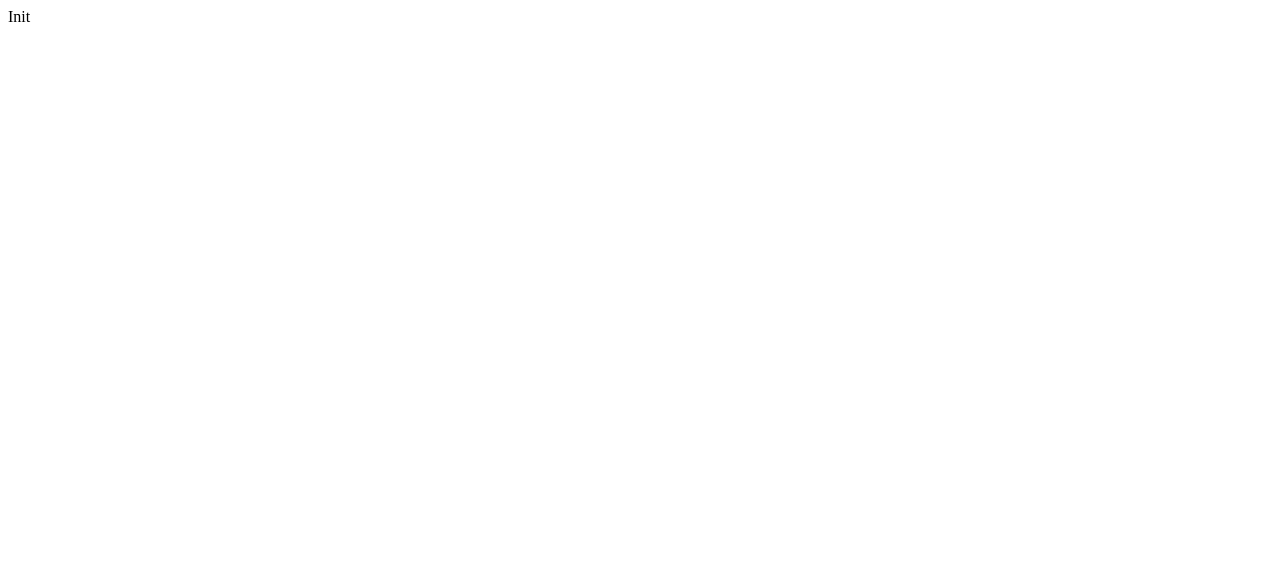
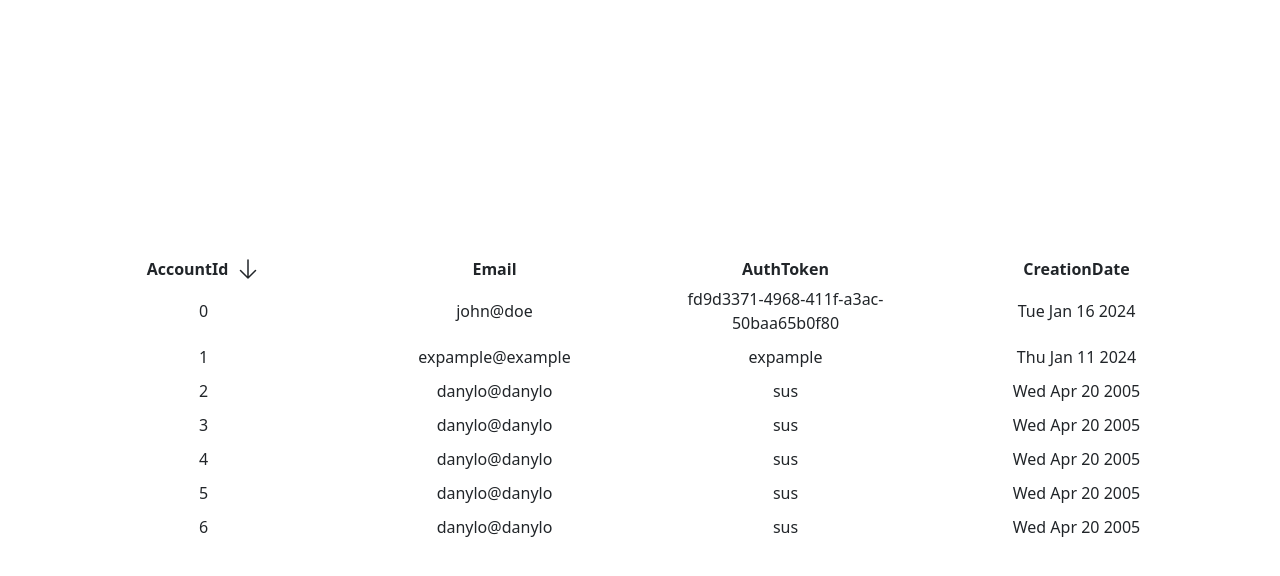
Before and after one commit to DanyloSus/aa-test, a React (Vite) app: page / in a window 1280 px wide. Shown: the top 576 px of the page. Built offline with nearby package versions, Linux system fonts and the light colour scheme.

Commit message:
Sort and see content

```diff
--- a/index.html
+++ b/index.html
@@ -2,6 +2,12 @@
 <html lang="en">
   <head>
     <meta charset="UTF-8" />
+    <link
+      href="https://cdn.jsdelivr.net/npm/bootstrap@5.3.2/dist/css/bootstrap.min.css"
+      rel="stylesheet"
+      integrity="sha384-T3c6CoIi6uLrA9TneNEoa7RxnatzjcDSCmG1MXxSR1GAsXEV/Dwwykc2MPK8M2HN"
+      crossorigin="anonymous"
+    />
     <link rel="icon" type="image/svg+xml" href="/vite.svg" />
     <meta name="viewport" content="width=device-width, initial-scale=1.0" />
     <title>Vite + React + TS</title>
@@ -9,5 +15,10 @@
   <body>
     <div id="root"></div>
     <script type="module" src="/src/main.tsx"></script>
+    <script
+      src="https://cdn.jsdelivr.net/npm/bootstrap@5.3.2/dist/js/bootstrap.bundle.min.js"
+      integrity="sha384-C6RzsynM9kWDrMNeT87bh95OGNyZPhcTNXj1NW7RuBCsyN/o0jlpcV8Qyq46cDfL"
+      crossorigin="anonymous"
+    ></script>
   </body>
 </html>
--- a/package.json
+++ b/package.json
@@ -10,7 +10,6 @@
     "preview": "vite preview"
   },
   "dependencies": {
-    "bootstrap": "5.3.2",
     "react": "^18.2.0",
     "react-dom": "^18.2.0"
   },
--- a/src/App.tsx
+++ b/src/App.tsx
@@ -1,7 +1,175 @@
-import React from "react";
+import React, { useEffect, useState } from "react";
+import data from "./data.json";
+
+type CampaignType = {
+  campaignId: number;
+  clicks: number;
+  cost: number;
+  date: string;
+};
+
+type ProfileType = {
+  profileId: number;
+  country: string;
+  marketplace: string;
+  campaigns?: CampaignType[];
+};
+
+type AccountType = {
+  accountId: number;
+  email: string;
+  authToken: string;
+  creationDate: Date;
+  profiles?: ProfileType[];
+};
+
+type SortType =
+  | "id"
+  | "email"
+  | "auth"
+  | "date"
+  | "idB"
+  | "emailB"
+  | "authB"
+  | "dateB";
+
+const formatedData = data.map((account) => ({
+  ...account,
+  creationDate: new Date(account.creationDate),
+}));
 
 const App = () => {
-  return <div>Init</div>;
+  const [sortBy, setSortBy] = useState<SortType>("id");
+  const [sortedData, setSortedData] = useState<AccountType[]>(formatedData);
+
+  useEffect(() => {
+    let sortData;
+    switch (sortBy) {
+      case "id": {
+        sortData = formatedData.sort((a, b) => b.accountId - a.accountId);
+        break;
+      }
+      case "email": {
+        sortData = formatedData.sort((a, b) => b.email.localeCompare(a.email));
+        break;
+      }
+      case "auth": {
+        sortData = formatedData.sort((a, b) =>
+          b.authToken.localeCompare(a.authToken)
+        );
+        break;
+      }
+      case "date": {
+        sortData = formatedData.sort(
+          (a, b) => b.creationDate.getDate() - a.creationDate.getDate()
+        );
+        break;
+      }
+      case "idB": {
+        sortData = formatedData.sort((a, b) => a.accountId - b.accountId);
+        break;
+      }
+      case "emailB": {
+        sortData = formatedData.sort((a, b) => a.email.localeCompare(b.email));
+        break;
+      }
+      case "authB": {
+        sortData = formatedData.sort((a, b) =>
+          a.authToken.localeCompare(b.authToken)
+        );
+        break;
+      }
+      case "dateB": {
+        sortData = formatedData.sort(
+          (a, b) => a.creationDate.getDate() - b.creationDate.getDate()
+        );
+        break;
+      }
+    }
+    setSortedData(sortData);
+  }, [sortBy]);
+
+  const handleChangeSort = (sort: SortType) => {
+    if (sortBy === sort) {
+      setSortBy((sort + "B") as SortType);
+    } else {
+      setSortBy(sort);
+    }
+  };
+
+  const arrow = (
+    <svg
+      xmlns="http://www.w3.org/2000/svg"
+      fill="none"
+      viewBox="0 0 24 24"
+      strokeWidth="1.5"
+      stroke="currentColor"
+      className="ms-2"
+      style={
+        sortBy.includes("B")
+          ? { width: "24px", transform: "rotate(180deg)" }
+          : { width: "24px" }
+      }
+    >
+      <path
+        strokeLinecap="round"
+        strokeLinejoin="round"
+        d="M19.5 13.5 12 21m0 0-7.5-7.5M12 21V3"
+      />
+    </svg>
+  );
+
+  return (
+    <div className="d-flex vw-100 vh-100 align-items-center justify-content-center">
+      <table className="container w-50-sm text-center">
+        <thead>
+          <tr className="row fw-bold">
+            <th
+              className="col d-flex align-items-center justify-content-center"
+              onClick={() => handleChangeSort("id")}
+            >
+              AccountId
+              {sortBy.includes("id") && arrow}
+            </th>
+            <th
+              className="col d-flex align-items-center justify-content-center"
+              onClick={() => handleChangeSort("email")}
+            >
+              Email
+              {sortBy.includes("email") && arrow}
+            </th>
+            <th
+              className="col d-flex align-items-center justify-content-center"
+              onClick={() => handleChangeSort("auth")}
+            >
+              AuthToken
+              {sortBy.includes("auth") && arrow}
+            </th>
+            <th
+              className="col d-flex align-items-center justify-content-center"
+              onClick={() => handleChangeSort("date")}
+            >
+              CreationDate
+              {sortBy.includes("date") && arrow}
+            </th>
+          </tr>
+        </thead>
+        <tbody>
+          {sortedData.map((account) => (
+            <tr
+              className="row align-items-center py-1 "
+              key={account.accountId}
+            >
+              <td className="col">{account.accountId}</td>
+              <td className="col">{account.email}</td>
+              <td className="col">{account.authToken}</td>
+              <td className="col">{account.creationDate.toDateString()}</td>
+            </tr>
+          ))}
+        </tbody>
+      </table>
+    </div>
+  );
 };
 
 export default App;
--- /dev/null
+++ b/src/data.json
@@ -0,0 +1,72 @@
+[
+  {
+    "accountId": 0,
+    "email": "john@doe",
+    "authToken": "fd9d3371-4968-411f-a3ac-50baa65b0f80",
+    "creationDate": "2024-01-16",
+    "profiles": [
+      {
+        "profileId": 0,
+        "country": "USA",
+        "marketplace": "Amazon",
+        "campaigns": [
+          {
+            "campaignId": 0,
+            "clicks": 120,
+            "cost": 120,
+            "date": "2024-01-16"
+          }
+        ]
+      }
+    ]
+  },
+  {
+    "accountId": 1,
+    "email": "expample@example",
+    "authToken": "expample",
+    "creationDate": "2024-01-11",
+    "profiles": [
+      {
+        "profileId": 0,
+        "country": "USA",
+        "marketplace": "Amazon",
+        "campaigns": []
+      }
+    ]
+  },
+  {
+    "accountId": 2,
+    "email": "danylo@danylo",
+    "authToken": "sus",
+    "creationDate": "2005-04-20",
+    "profiles": []
+  },
+  {
+    "accountId": 3,
+    "email": "danylo@danylo",
+    "authToken": "sus",
+    "creationDate": "2005-04-20",
+    "profiles": []
+  },
+  {
+    "accountId": 4,
+    "email": "danylo@danylo",
+    "authToken": "sus",
+    "creationDate": "2005-04-20",
+    "profiles": []
+  },
+  {
+    "accountId": 5,
+    "email": "danylo@danylo",
+    "authToken": "sus",
+    "creationDate": "2005-04-20",
+    "profiles": []
+  },
+  {
+    "accountId": 6,
+    "email": "danylo@danylo",
+    "authToken": "sus",
+    "creationDate": "2005-04-20",
+    "profiles": []
+  }
+]
```
Also changed, not shown: 1 other file (tests, documents, lock files or other folders).
